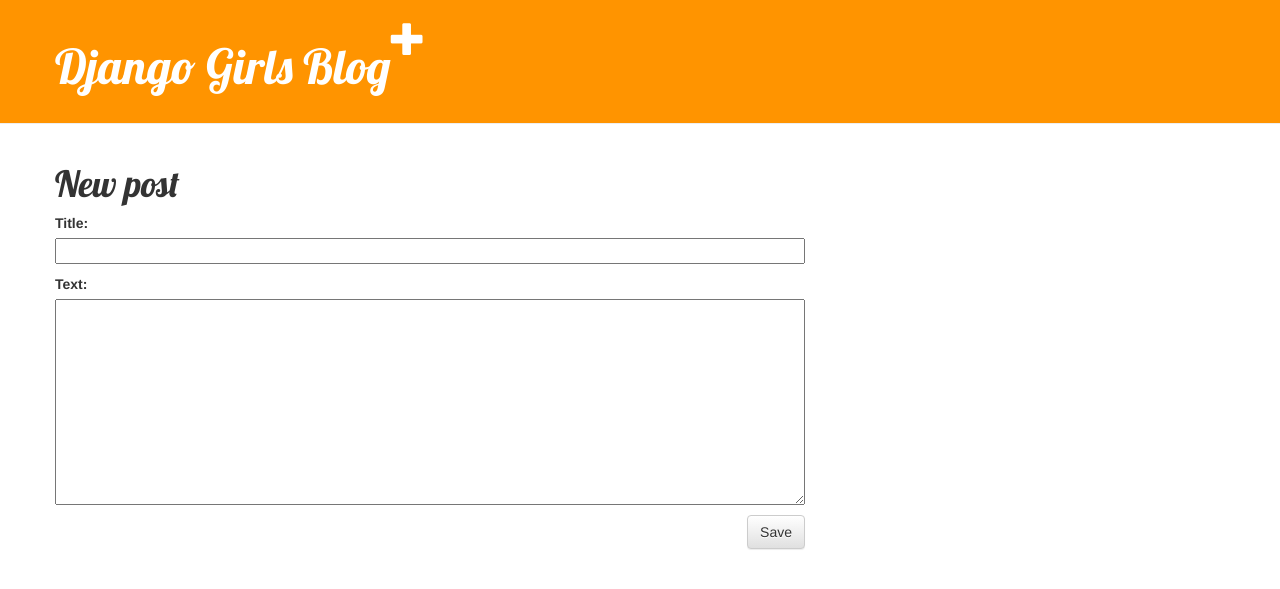
After one commit to narnt/my-first-blog, a Django app: page /post/new/ in a window 1280 px wide. The commit adds this page. Shown: the top 589 px of the page. Run offline with Django 3.2, Linux system fonts and the light colour scheme; some libraries are stand-ins or nearby versions.

Commit message:
add forms

```diff
--- /dev/null
+++ b/blog/forms.py
@@ -0,0 +1,9 @@
+from django import forms
+
+from .models import Post
+
+class PostForm(forms.ModelForm):
+
+    class Meta:
+        model = Post
+        fields = ('title', 'text',)
--- a/blog/static/css/blog.css
+++ b/blog/static/css/blog.css
@@ -1,4 +1,6 @@
 .page-header {
+    display: flex;
+    flex-direction: row;
     background-color: #ff9400;
     margin-top: 0;
     padding: 20px 20px 20px 40px;
--- a/blog/templates/blog/base.html
+++ b/blog/templates/blog/base.html
@@ -12,6 +12,7 @@
 <body>
     <div class="page-header">
         <h1><a href="/">Django Girls Blog</a></h1>
+        <a href="{% url 'post_new' %}" class="top-menu"><span class="glyphicon glyphicon-plus"></span></a>
     </div>
     <div class="content container">
         <div class="row">
--- a/blog/templates/blog/post_detail.html
+++ b/blog/templates/blog/post_detail.html
@@ -5,6 +5,7 @@
         {{ post.published_date }}
     </div>
     {% endif %}
+    <a class="btn btn-default" href="{% url 'post_edit' pk=post.pk %}"><span class="glyphicon glyphicon-pencil"></span></a>
     <h1>{{ post.title }}</h1>
     <p>{{ post.text|linebreaksbr }}</p>
 </div>
--- /dev/null
+++ b/blog/templates/blog/post_edit.html
@@ -0,0 +1,6 @@
+{% extends 'blog/base.html' %} {% block content %}
+<h1>New post</h1>
+<form method="POST" class="post-form">{% csrf_token %} {{ form.as_p }}
+    <button type="submit" class="save btn btn-default">Save</button>
+</form>
+{% endblock %}
--- a/blog/urls.py
+++ b/blog/urls.py
@@ -5,4 +5,6 @@
 urlpatterns = [
     url(r'^$', views.post_list, name='post_list'),
     url(r'^post/(?P<pk>\d+)/$', views.post_detail, name='post_detail'),
+    url(r'^post/new/$', views.post_new, name='post_new'),
+    url(r'^post/(?P<pk>\d+)/edit/$', views.post_edit, name='post_edit'),
 ]
--- a/blog/views.py
+++ b/blog/views.py
@@ -2,6 +2,8 @@
 from django.utils import timezone
 from django.shortcuts import render, get_object_or_404
 from .models import Post
+from .forms import PostForm
+from django.shortcuts import redirect
 
 
 def post_list(request):
@@ -11,3 +13,30 @@
 def post_detail(request, pk):
     post = get_object_or_404(Post, pk=pk)
     return render(request, 'blog/post_detail.html', {'post': post})
+
+def post_new(request):
+    if request.method == "POST":
+        form = PostForm(request.POST)
+        if form.is_valid():
+            post = form.save(commit=False)
+            post.author = request.user
+            post.published_date = timezone.now()
+            post.save()
+            return redirect('post_detail', pk=post.pk)
+    else:
+        form = PostForm()
+    return render(request, 'blog/post_edit.html', {'form': form})
+
+def post_edit(request, pk):
+    post = get_object_or_404(Post, pk=pk)
+    if request.method == "POST":
+        form = PostForm(request.POST, instance=post)
+        if form.is_valid():
+            post = form.save(commit=False)
+            post.author = request.user
+            post.published_date = timezone.now()
+            post.save()
+            return redirect('post_detail', pk=post.pk)
+    else:
+        form = PostForm(instance=post)
+    return render(request, 'blog/post_edit.html', {'form': form})
```
